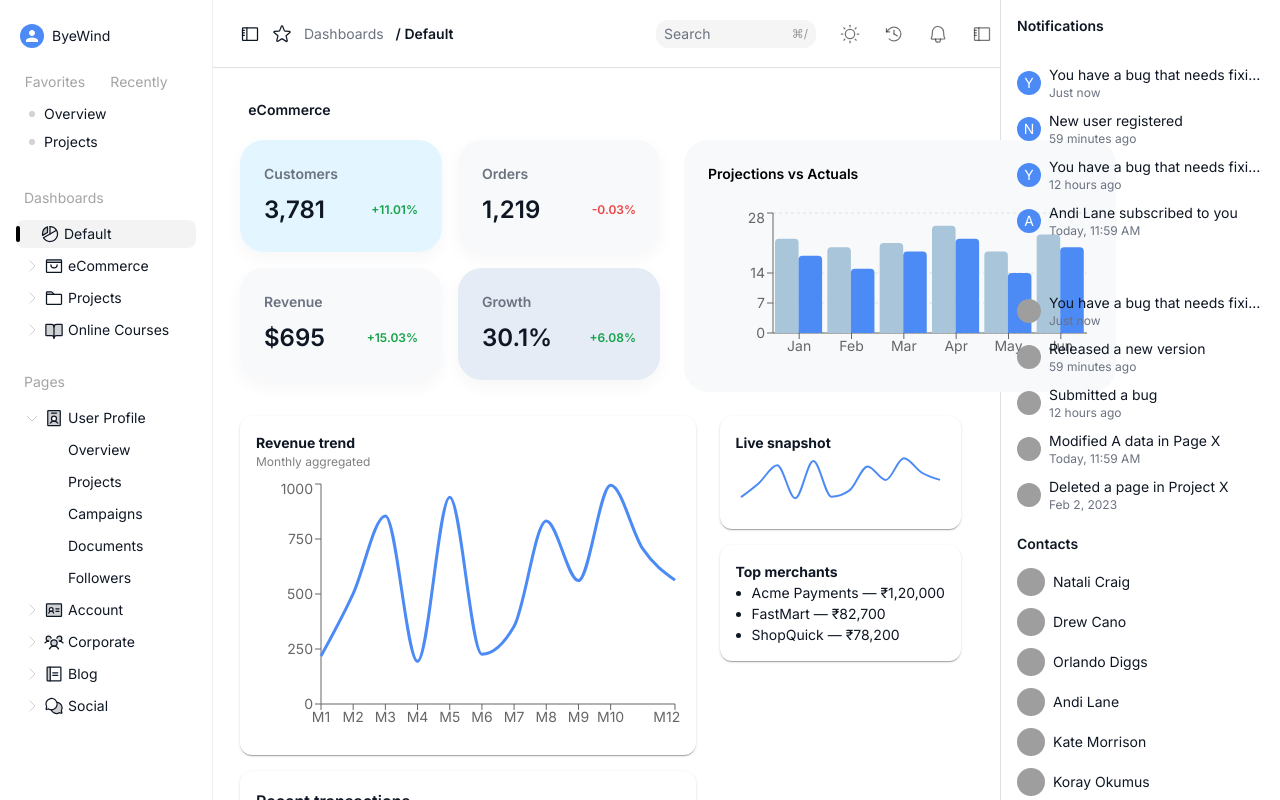
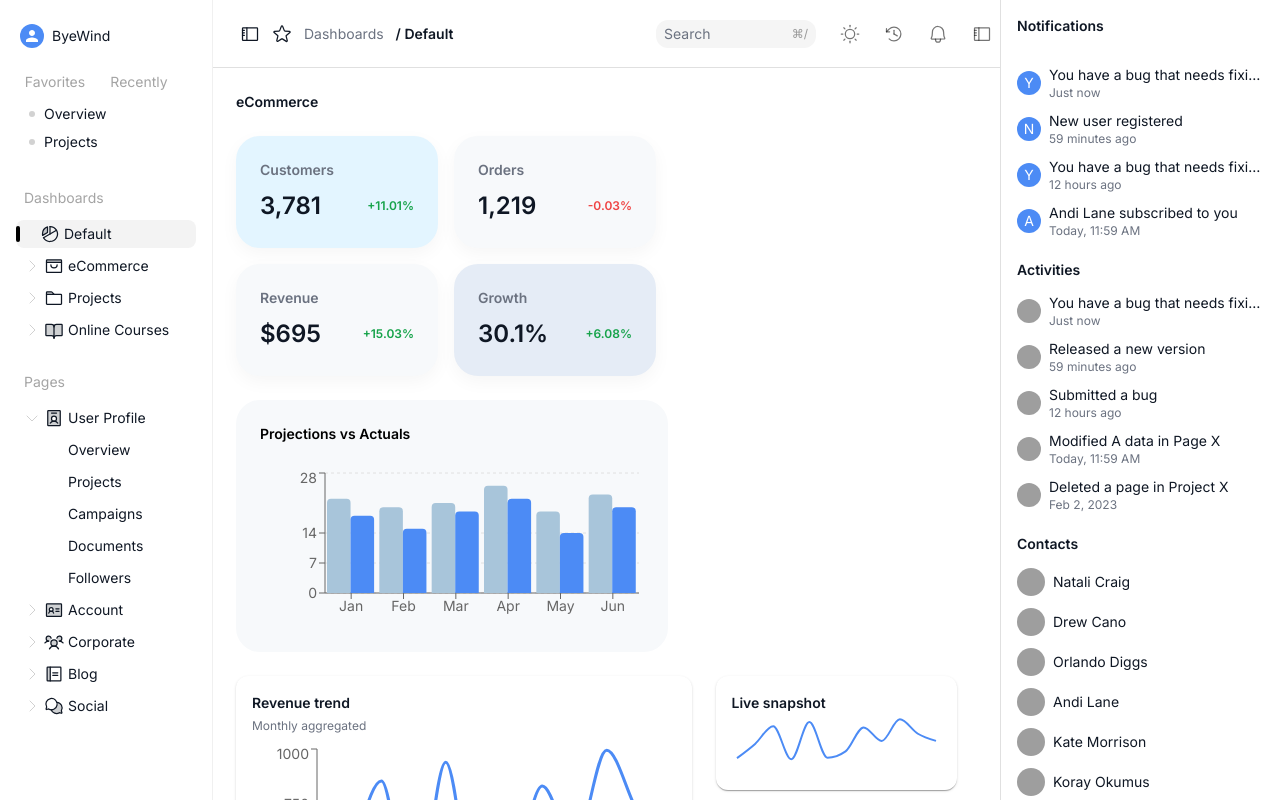
Before and after one commit to Ashish93-mrx/juspay-ui, a React (Vite) app: page /dashboard in a window 1280 px wide. Shown: the top 800 px of the page. Built offline with nearby package versions, Linux system fonts and the light colour scheme; grey boxes are pictures that could not be loaded; some icons are missing.

Commit message:
Make Dashboard layout fully responsive with Grid and breakpoints

```diff
--- a/src/pages/Dashboard.jsx
+++ b/src/pages/Dashboard.jsx
@@ -5,7 +5,6 @@ import StatCard from "../components/StatCard";
 import MiniChart from "../components/MiniChart";
 import TransactionsTable from "../components/TransactionsTable";
 import { useTheme } from "@mui/material/styles";
-
 import {
   ResponsiveContainer,
   LineChart,
@@ -13,9 +12,11 @@ import {
   XAxis,
   YAxis,
   Tooltip,
+  BarChart,
+  Bar,
+  CartesianGrid,
 } from "recharts";
 import { Typography } from "@mui/material";
-import { BarChart, Bar, CartesianGrid } from "recharts";
 
 const data = [
   { name: "Jan", actual: 18, projection: 22 },
@@ -27,36 +28,10 @@ const data = [
 ];
 
 const statData = [
-  {
-    title: "Customers",
-    value: "3,781",
-    delta: 11.01,
-    bgLight: "#E3F5FF",
-    bgDark: "#E3F5FF",
-    textDarkMode: "#0F1724", // force black text on light bg
-  },
-  {
-    title: "Orders",
-    value: "1,219",
-    delta: -0.03,
-    bgLight: "#F7F9FB",
-    bgDark: "#FFFFFF0D",
-  },
-  {
-    title: "Revenue",
-    value: "$695",
-    delta: 15.03,
-    bgLight: "#F7F9FB",
-    bgDark: "#FFFFFF0D",
-  },
-  {
-    title: "Growth",
-    value: "30.1%",
-    delta: 6.08,
-    bgLight: "#E5ECF6",
-    bgDark: "#E5ECF6",
-    textDarkMode: "#0F1724",
-  },
+  { title: "Customers", value: "3,781", delta: 11.01, bgLight: "#E3F5FF", bgDark: "#E3F5FF", textDarkMode: "#0F1724" },
+  { title: "Orders", value: "1,219", delta: -0.03, bgLight: "#F7F9FB", bgDark: "#FFFFFF0D" },
+  { title: "Revenue", value: "$695", delta: 15.03, bgLight: "#F7F9FB", bgDark: "#FFFFFF0D" },
+  { title: "Growth", value: "30.1%", delta: 6.08, bgLight: "#E5ECF6", bgDark: "#E5ECF6", textDarkMode: "#0F1724" },
 ];
 
 const chartData = Array.from({ length: 12 }).map((_, i) => ({
@@ -65,77 +40,30 @@ const chartData = Array.from({ length: 12 }).map((_, i) => ({
 }));
 
 const transactions = [
-  {
-    id: "TX001",
-    customer: "Rahul K",
-    amount: 2599,
-    status: "Success",
-    date: "2025-09-16",
-  },
-  {
-    id: "TX002",
-    customer: "Anjali P",
-    amount: 499,
-    status: "Success",
-    date: "2025-09-16",
-  },
-  {
-    id: "TX003",
-    customer: "Rohit S",
-    amount: 199,
-    status: "Failed",
-    date: "2025-09-15",
-  },
+  { id: "TX001", customer: "Rahul K", amount: 2599, status: "Success", date: "2025-09-16" },
+  { id: "TX002", customer: "Anjali P", amount: 499, status: "Success", date: "2025-09-16" },
+  { id: "TX003", customer: "Rohit S", amount: 199, status: "Failed", date: "2025-09-15" },
 ];
 
 export default function Dashboard() {
   const theme = useTheme();
 
   return (
-    <>
-      <Box
-        sx={{
-          width: 99,
-          height: 28,
-          position: "absolute",
-          top: 96,
-          left: 240,
-          borderRadius: 1, // 8px
-          px: 1, // 8px left/right
-          py: 0.5, // 4px top/bottom
-          opacity: 1,
-          display: "flex",
-          alignItems: "center",
-          justifyContent: "center",
-        }}
-      >
+    <Box sx={{ p: { xs: 2, sm: 3 } }}>
+      {/* Title */}
+      <Box sx={{ mb: 3 }}>
         <Typography
           sx={{
-            width: 83,
-            height: 20,
             fontFamily: "Inter, sans-serif",
             fontWeight: 600,
             fontSize: "14px",
             lineHeight: "20px",
-            letterSpacing: 0,
-            opacity: 1,
-            textAlign: "center",
           }}
         >
           eCommerce
         </Typography>
       </Box>
-      <Box
-        sx={{
-          width: 892,
-          height: 970,
-          position: "absolute",
-          top: 140,
-          left: 240,
-          gap: 28,
-          opacity: 1,
-        }}
-      >
+
       <Grid container spacing={3}>
                   <Grid container spacing={2} direction="column">
             <Grid item>
@@ -161,6 +89,7 @@ export default function Dashboard() {
             </Grid>
           </Grid>
 
+        <Grid item xs={12} md={6} lg={6}>
           <Box
             sx={{
               width: 432,
@@ -200,50 +129,42 @@ export default function Dashboard() {
                 <YAxis />
                 <Tooltip />
 
-                {/* Projection first (lighter) */}
                 <Bar
                   dataKey="projection"
                   fill="#A8C5DA"
                   barSize={32}
-                  radius={[4, 4, 0, 0]} // round top corners
+                  radius={[4, 4, 0, 0]}
                 />
 
-                {/* Actual on top (darker) */}
                 <Bar
                   dataKey="actual"
                   fill="#4C8BF5"
                   barSize={32}
-                  radius={[4, 4, 0, 0]} // round top corners
+                  radius={[4, 4, 0, 0]}
                 />
               </BarChart>
             </ResponsiveContainer>
           </Box>
+        </Grid>
 
         <Grid item xs={12} md={8}>
-            <Paper sx={{ p: 2 }}>
-              <Box
-                sx={{ display: "flex", justifyContent: "space-between", mb: 1 }}
-              >
+          <Paper sx={{ p: 2, mb: 3 }}>
+            <Box sx={{ display: "flex", justifyContent: "space-between", mb: 1 }}>
               <Box>
-                  <strong>Revenue trend</strong>
-                  <div style={{ fontSize: 12, color: "gray" }}>
+                <Typography variant="subtitle2" fontWeight={600}>
+                  Revenue trend
+                </Typography>
+                <Typography variant="caption" color="text.secondary">
                   Monthly aggregated
-                  </div>
+                </Typography>
               </Box>
             </Box>
-
             <ResponsiveContainer width="100%" height={260}>
               <LineChart data={chartData}>
                 <XAxis dataKey="name" />
                 <YAxis />
                 <Tooltip />
-                  <Line
-                    type="monotone"
-                    dataKey="value"
-                    stroke="#4C8BF5"
-                    strokeWidth={3}
-                    dot={false}
-                  />
+                <Line type="monotone" dataKey="value" stroke="#4C8BF5" strokeWidth={3} dot={false} />
               </LineChart>
             </ResponsiveContainer>
           </Paper>
@@ -251,14 +172,19 @@ export default function Dashboard() {
           <TransactionsTable rows={transactions} />
         </Grid>
 
+        {/* Snapshot + Top Merchants */}
         <Grid item xs={12} md={4}>
-            <Paper sx={{ p: 2, mb: 2 }}>
-              <strong>Live snapshot</strong>
+          <Paper sx={{ p: 2, mb: 3 }}>
+            <Typography variant="subtitle2" fontWeight={600}>
+              Live snapshot
+            </Typography>
             <MiniChart data={chartData.map((d) => ({ value: d.value }))} />
           </Paper>
 
           <Paper sx={{ p: 2 }}>
-              <strong>Top merchants</strong>
+            <Typography variant="subtitle2" fontWeight={600}>
+              Top merchants
+            </Typography>
             <ul style={{ margin: 0, paddingLeft: 16 }}>
               <li>Acme Payments — ₹1,20,000</li>
               <li>FastMart — ₹82,700</li>
@@ -268,6 +194,5 @@ export default function Dashboard() {
         </Grid>
       </Grid>
     </Box>
-    </>
   );
 }
```
Lines whose indentation alone changed are shown as unchanged.
